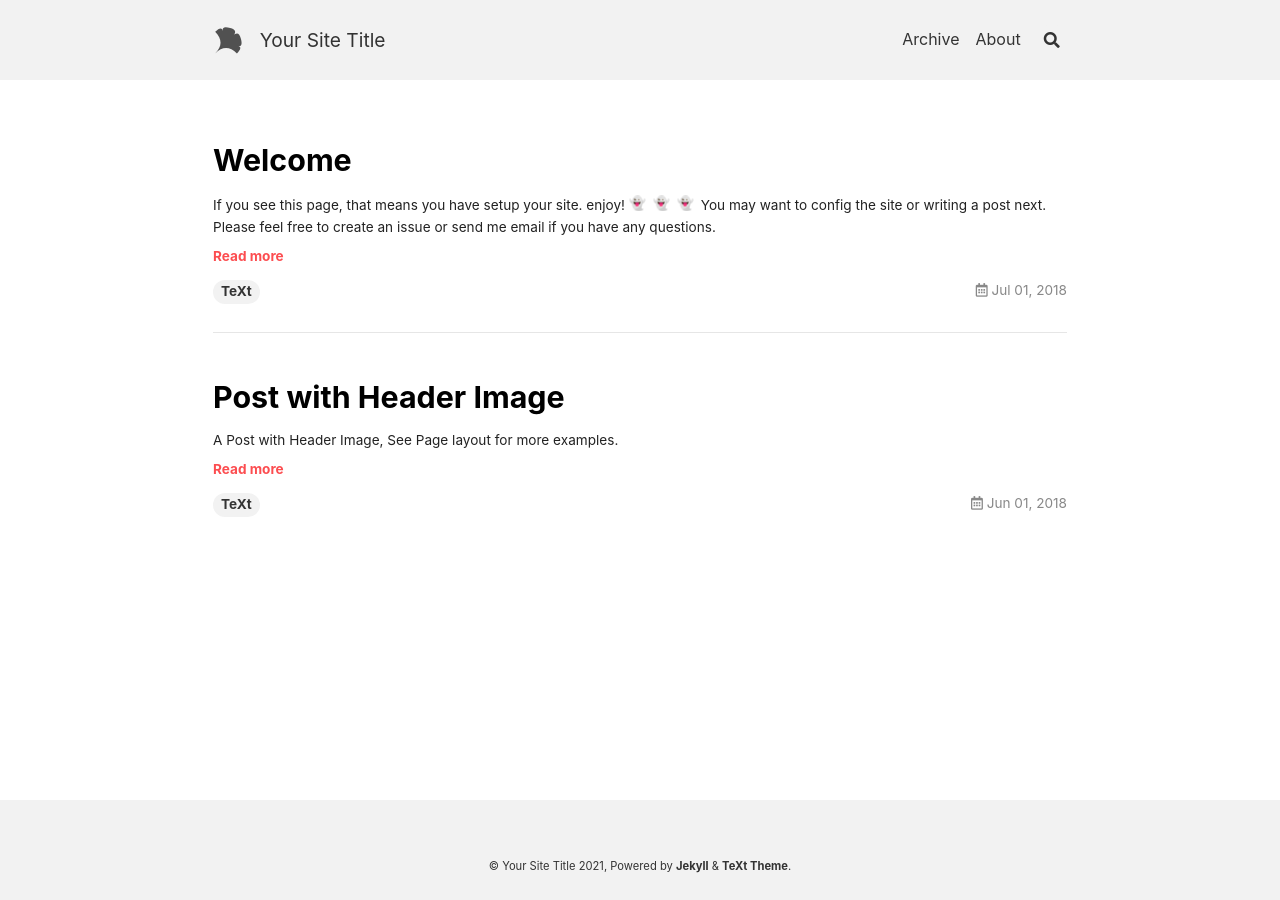
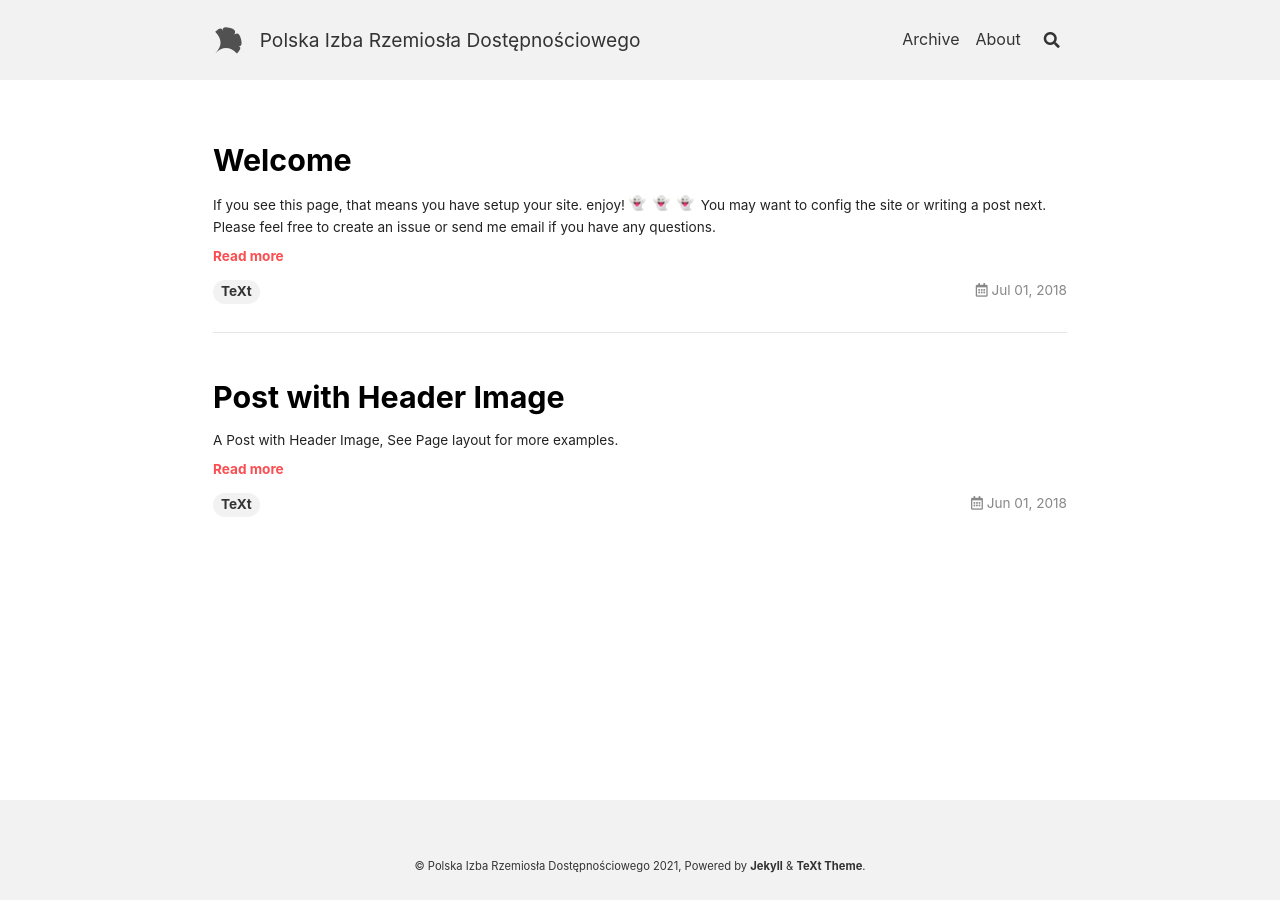
Before and after one commit to irdpl/irdpl.github.io, a Jekyll site: the page built from index.html, in a window 1280 px wide. Built offline with Jekyll 4.4.1, drawn with Linux system fonts in a browser that asks for light colours; nearby versions of some CDN libraries; emoji names are drawn with the system emoji font; the list of posts is cut into pages by our own code.

Commit message:
konfiguracja

```diff
--- a/_config.yml
+++ b/_config.yml
@@ -20,23 +20,23 @@
 highlight_theme: default # "default" (default), "tomorrow", "tomorrow-night", "tomorrow-night-eighties", "tomorrow-night-blue", "tomorrow-night-bright"
 url     : # the base hostname & protocol for your site e.g. https://www.someone.com
 baseurl : # does not include hostname
-title   : Your Site Title
+title   : Polska Izba Rzemiosła Dostępnościowego
 description: > # this means to ignore newlines until "Language & timezone"
   Your Site Description
 
 
 ## => Language and Timezone
 ##############################
-lang: # the language of your site, default as "en"
-timezone: # see https://en.wikipedia.org/wiki/List_of_tz_database_time_zones for the available values
+lang: pl # the language of your site, default as "en"
+timezone: PL # see https://en.wikipedia.org/wiki/List_of_tz_database_time_zones for the available values
 
 
 ## => Author and Social
 ##############################
 author:
-  type      : # "person" (default), "organization"
-  name      : Your Name
-  url       :
+  type      : organization # "person" (default), "organization"
+  name      : Polska Izba Rzemiosła Dostępnościowego
+  url       : https://irdpl.pl
   avatar    : # path or url of avatar image (square)
   bio       : I am an amazing person.
   email     :
@@ -55,8 +55,8 @@
 
 ## => GitHub Repository (if the site is hosted by GitHub)
 ##############################
-repository: user_name/repo_name
-repository_tree: master
+repository: irdpl/irdpl.github.io
+repository_tree: gh-pages
 
 
 ## => Paths
```
